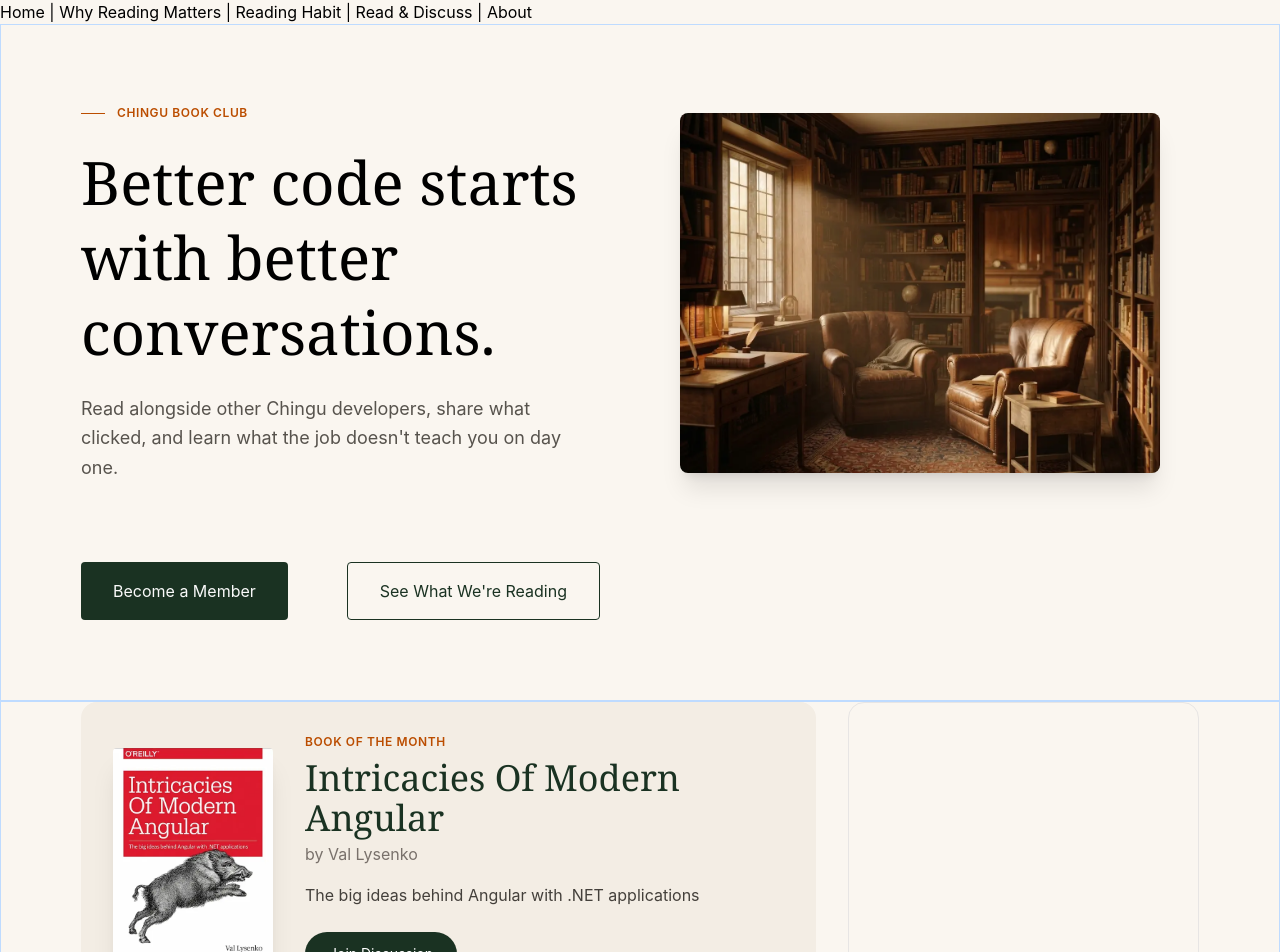
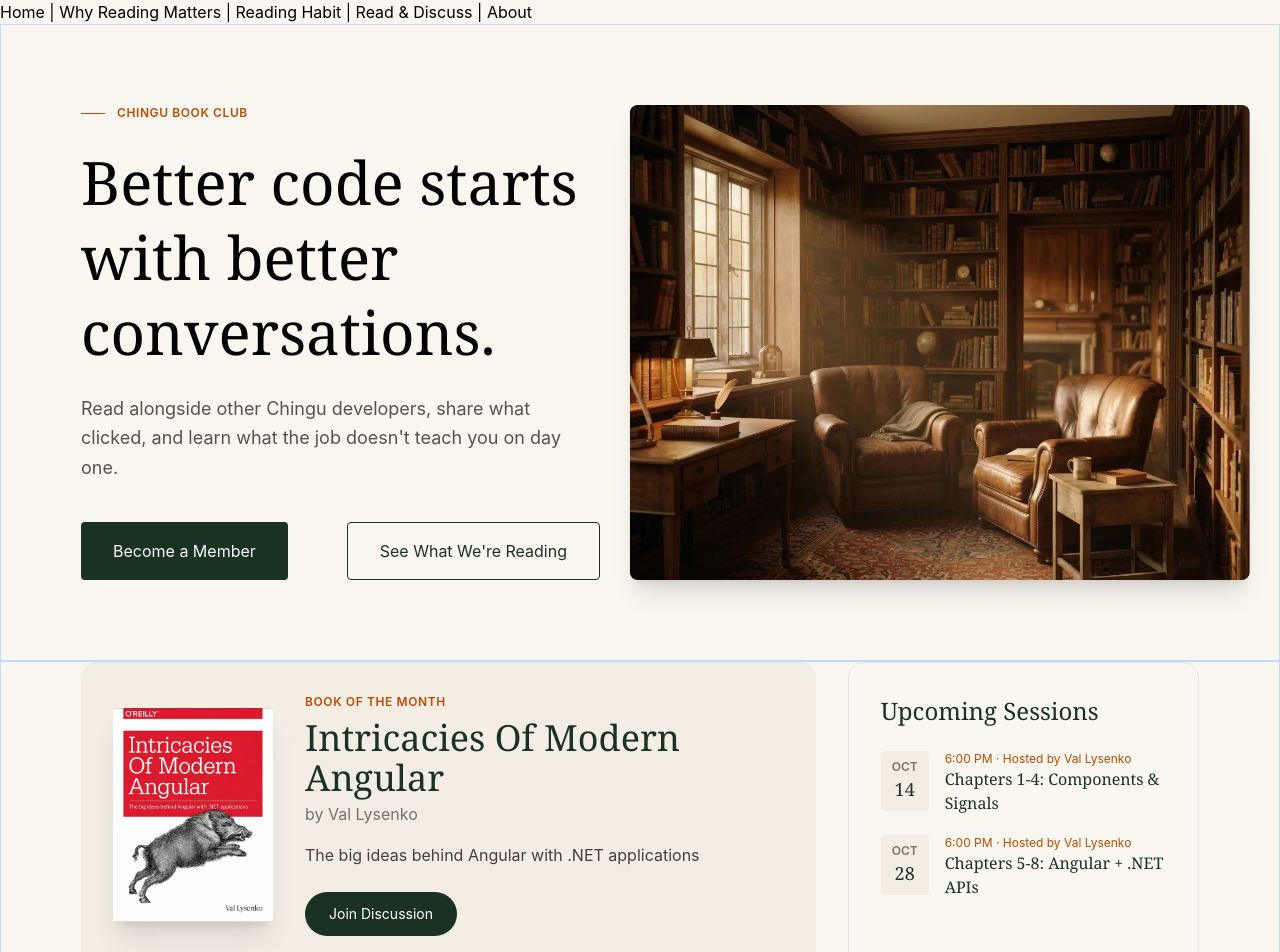
Before and after one commit to chingu-voyages/V62-tier3-team-34, an Angular app in the folder client/: page / in a window 1280 px wide. Shown: the top 952 px of the page. Built offline with nearby package versions, Linux system fonts and the light colour scheme.

Commit message:
Add session component to display upcoming session. Mock data for sessions in mock-sessions.ts as placeholder for database.

```diff
--- a/client/src/app/pages/home/book.service.ts
+++ b/client/src/app/pages/home/book.service.ts
@@ -2,10 +2,16 @@
 import { Observable, of } from 'rxjs';
 import { Book } from './book';
 import { MOCK_BOOKS } from './mock-books';
+import { Session } from './session';
+import { MOCK_SESSIONS } from './mock-sessions';
 
 @Injectable({ providedIn: 'root' })
 export class BookService {
   getBookOfTheMonth(): Observable<Book> {
     return of(MOCK_BOOKS[0]);
   }
+
+  getUpcomingSessions(): Observable<Session[]> {
+    return of(MOCK_SESSIONS);
+  }
 }
--- a/client/src/app/pages/home/home.html
+++ b/client/src/app/pages/home/home.html
@@ -1,7 +1,7 @@
 <main class="mx-auto max-w-360">
   <!-- Hero -->
   <section
-    class="grid grid-cols-1 items-center gap-10 border border-blue-200 p-6 md:grid-cols-2 md:gap-20 md:p-20"
+    class="grid grid-cols-1 place-content-center gap-8 border border-blue-200 p-6 md:grid-cols-2 md:gap-20 md:p-20"
   >
     <div>
       <p
@@ -10,26 +10,34 @@
         <span class="h-px w-6 bg-amber-700"></span>
         Chingu Book Club
       </p>
-      <h1 class="mt-6 font-serif text-4xl leading-tight md:text-6xl">
+      <h1 class="mt-4 font-serif text-4xl leading-tight md:mt-6 md:text-6xl">
         Better code starts with better conversations.
       </h1>
-      <p class="mt-6 max-w-xl text-lg leading-relaxed text-stone-600">
+      <p class="mt-4 max-w-xl text-lg leading-relaxed text-stone-600 md:mt-6">
         Read alongside other Chingu developers, share what clicked, and learn what the job doesn't
         teach you on day one.
       </p>
+      <div
+        class="mx-auto mt-8 flex w-fit flex-col gap-3 sm:mx-0 sm:w-auto sm:flex-row sm:justify-between sm:gap-4 md:mt-10"
+      >
+        <button
+          class="rounded-sm bg-forest px-6 py-2.5 whitespace-nowrap text-neutral-50 md:px-8 md:py-4"
+        >
+          Become a Member
+        </button>
+        <button
+          class="rounded-sm border-1 border-forest px-6 py-2.5 whitespace-nowrap text-forest md:px-8 md:py-4"
+        >
+          See What We're Reading
+        </button>
+      </div>
     </div>
-    <div>
+    <div class="relative aspect-[1171/896] md:aspect-auto">
       <img
         [src]="heroImage"
         [alt]="heroAlt"
-        class="aspect-[4/3] w-full max-w-120 rounded-lg object-cover shadow-xl"
+        class="absolute inset-y-0 left-1/2 h-full w-auto max-w-none -translate-x-1/2 rounded-lg shadow-xl"
       />
-    </div>
-    <div class="flex justify-between">
-      <button class="rounded-sm bg-forest px-8 py-4 text-neutral-50">Become a Member</button>
-      <button class="rounded-sm border-1 border-forest text-forest px-8 py-4">
-        See What We're Reading
-      </button>
     </div>
   </section>
 
@@ -45,7 +53,7 @@
     </div>
 
     <aside class="rounded-2xl border border-stone-200 p-8">
-      <!-- Upcoming sessions: next step -->
+      <app-upcoming-sessions [sessions]="upcomingSessions()" />
     </aside>
   </section>
 
--- a/client/src/app/pages/home/home.ts
+++ b/client/src/app/pages/home/home.ts
@@ -1,11 +1,12 @@
 import { Component, inject } from '@angular/core';
 import { toSignal } from '@angular/core/rxjs-interop';
 import { BookOfTheMonth } from './book-of-the-month/book-of-the-month';
+import { UpcomingSessions } from './upcoming-sessions/upcoming-sessions';
 import { BookService } from './book.service';
 
 @Component({
   selector: 'app-home',
-  imports: [BookOfTheMonth],
+  imports: [BookOfTheMonth, UpcomingSessions],
   templateUrl: './home.html',
   styleUrl: './home.css',
 })
@@ -15,4 +16,7 @@
   protected readonly heroAlt =
     'A woman on a sofa reads a book on computer programming next to a pile of similar books and a laptop';
   protected readonly featuredBook = toSignal(this.bookService.getBookOfTheMonth());
+  protected readonly upcomingSessions = toSignal(this.bookService.getUpcomingSessions(), {
+    initialValue: [],
+  });
 }
--- /dev/null
+++ b/client/src/app/pages/home/mock-sessions.ts
@@ -0,0 +1,15 @@
+import { Session } from './session';
+
+// Placeholder for the database. Delete once the sessions API exists.
+export const MOCK_SESSIONS: Session[] = [
+  {
+    title: 'Chapters 1-4: Components & Signals',
+    startsAt: '2026-10-14T18:00:00Z',
+    host: 'Val Lysenko',
+  },
+  {
+    title: 'Chapters 5-8: Angular + .NET APIs',
+    startsAt: '2026-10-28T18:00:00Z',
+    host: 'Val Lysenko',
+  },
+];
--- /dev/null
+++ b/client/src/app/pages/home/session.ts
@@ -0,0 +1,5 @@
+export interface Session {
+  title: string;
+  startsAt: string;
+  host: string;
+}
--- /dev/null
+++ b/client/src/app/pages/home/upcoming-sessions/upcoming-sessions.html
@@ -0,0 +1,22 @@
+<h3 class="font-serif text-2xl text-forest">Upcoming Sessions</h3>
+
+<ul class="mt-6 space-y-5">
+  @for (session of sessions(); track session.startsAt) {
+    <li class="flex items-start gap-4">
+      <div class="flex w-12 shrink-0 flex-col items-center rounded-sm bg-linen py-2">
+        <span class="text-xs font-semibold text-stone-500 uppercase">
+          {{ session.startsAt | date: 'MMM' }}
+        </span>
+        <span class="font-serif text-lg text-forest">{{ session.startsAt | date: 'dd' }}</span>
+      </div>
+      <div>
+        <p class="text-xs text-amber-700">
+          {{ session.startsAt | date: 'h:mm a' }} · Hosted by {{ session.host }}
+        </p>
+        <p class="font-serif text-forest">{{ session.title }}</p>
+      </div>
+    </li>
+  } @empty {
+    <li class="text-sm text-stone-500">No sessions scheduled yet.</li>
+  }
+</ul>
--- /dev/null
+++ b/client/src/app/pages/home/upcoming-sessions/upcoming-sessions.ts
@@ -0,0 +1,12 @@
+import { Component, input } from '@angular/core';
+import { DatePipe } from '@angular/common';
+import { Session } from '../session';
+
+@Component({
+  selector: 'app-upcoming-sessions',
+  imports: [DatePipe],
+  templateUrl: './upcoming-sessions.html',
+})
+export class UpcomingSessions {
+  sessions = input.required<Session[]>();
+}
```
Also changed, not shown: 1 other file (tests, documents, lock files or other folders).
